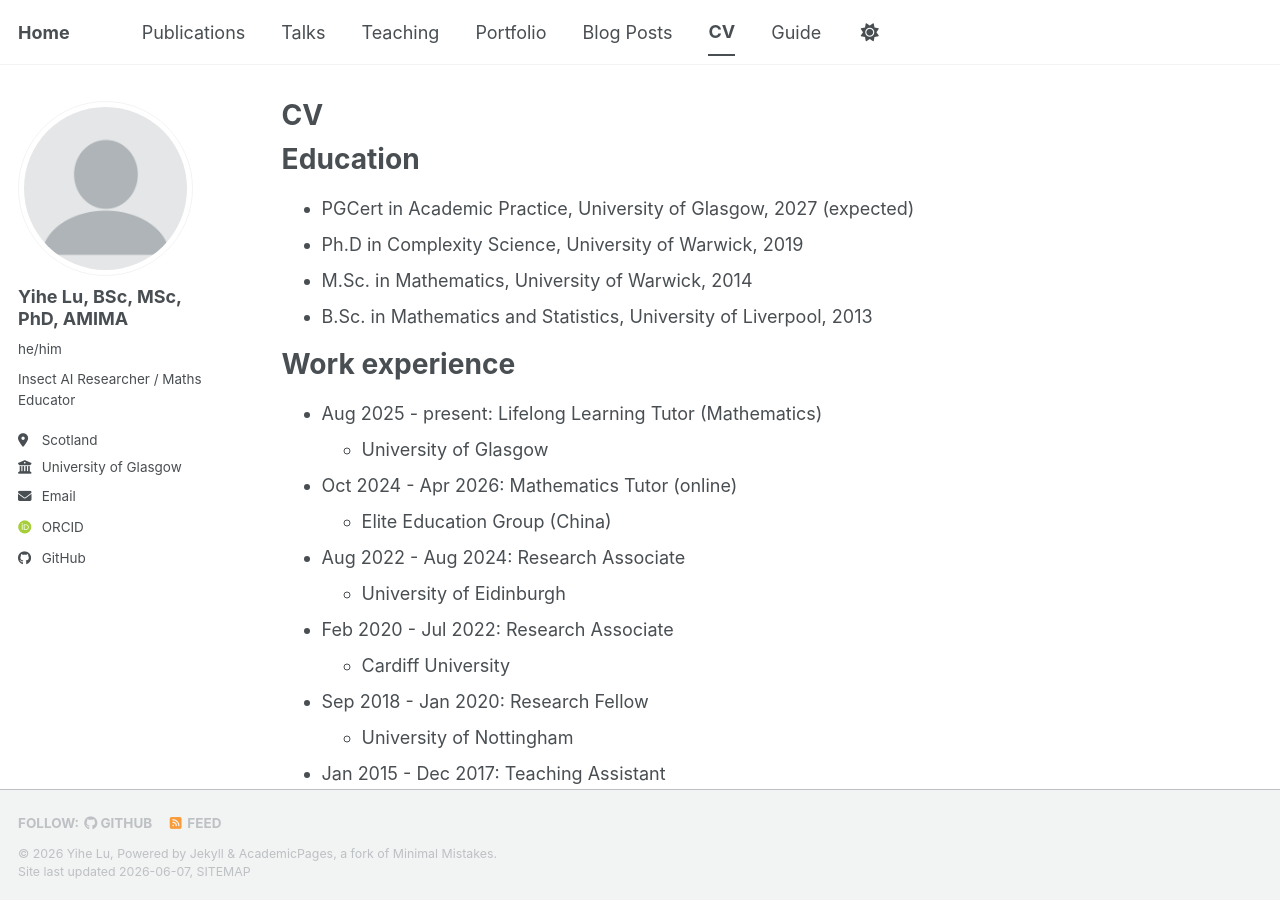
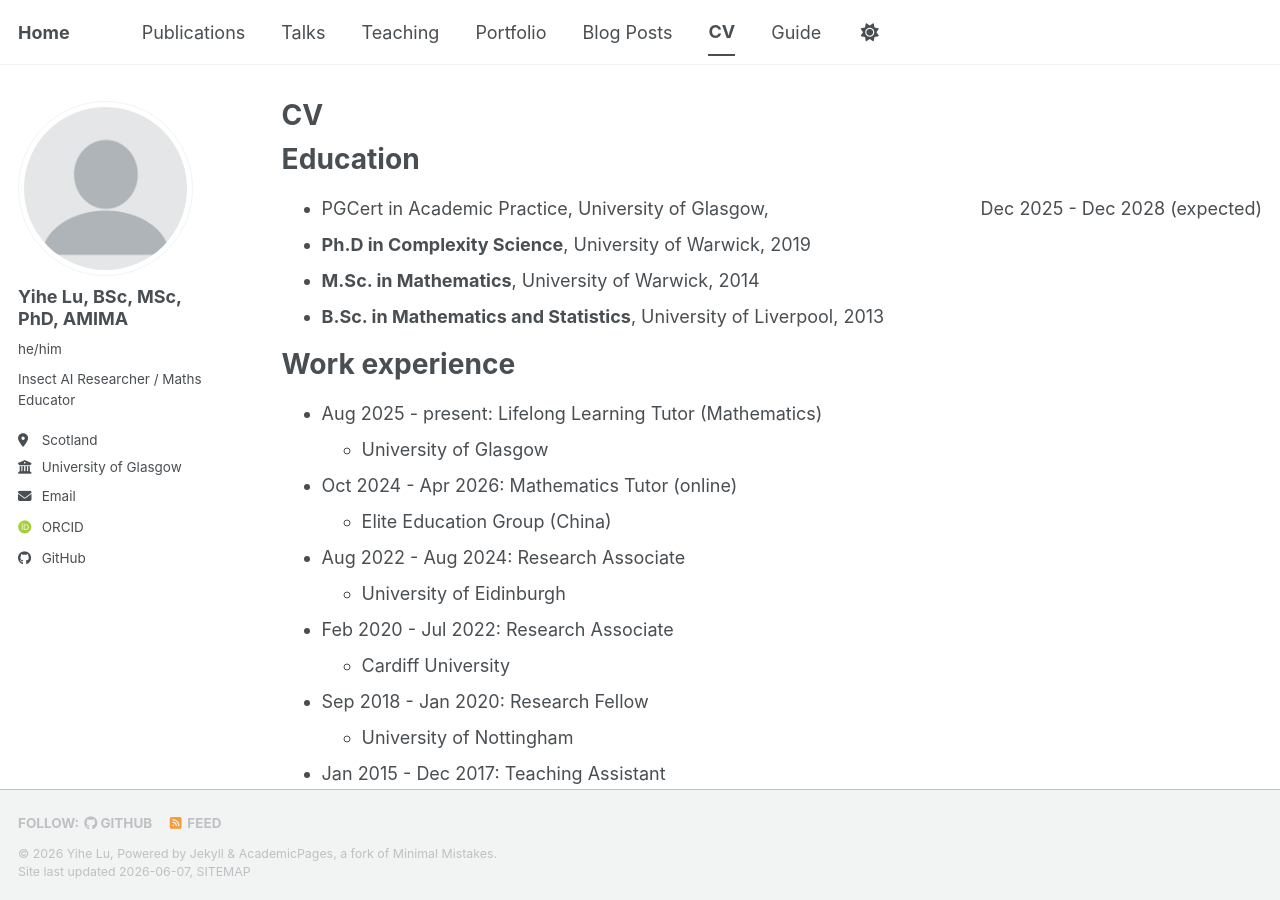
Before and after one commit to yihe-61wu/yihe-61wu.github.io, a Jekyll site: the page built from _pages/cv.md, in a window 1280 px wide and 900 px high. Built offline with Jekyll 4.4.1, drawn with Linux system fonts in a browser that asks for light colours; some web fonts are replaced; a script bundle is joined from its source files by our own code; library files that are not in the unit come from our copies.

Commit message:
polish cv

```diff
--- a/_pages/cv.md
+++ b/_pages/cv.md
@@ -11,10 +11,10 @@ redirect_from:
 
 Education
 ======
-* PGCert in Academic Practice, University of Glasgow, 2027 (expected)
-* Ph.D in Complexity Science, University of Warwick, 2019
-* M.Sc. in Mathematics, University of Warwick, 2014
-* B.Sc. in Mathematics and Statistics, University of Liverpool, 2013
+* PGCert in Academic Practice, University of Glasgow, <span style="float:right;">Dec 2025 - Dec 2028 (expected)</span>
+* **Ph.D in Complexity Science**, University of Warwick, 2019
+* **M.Sc. in Mathematics**, University of Warwick, 2014
+* **B.Sc. in Mathematics and Statistics**, University of Liverpool, 2013
 
 Work experience
 ======
```
